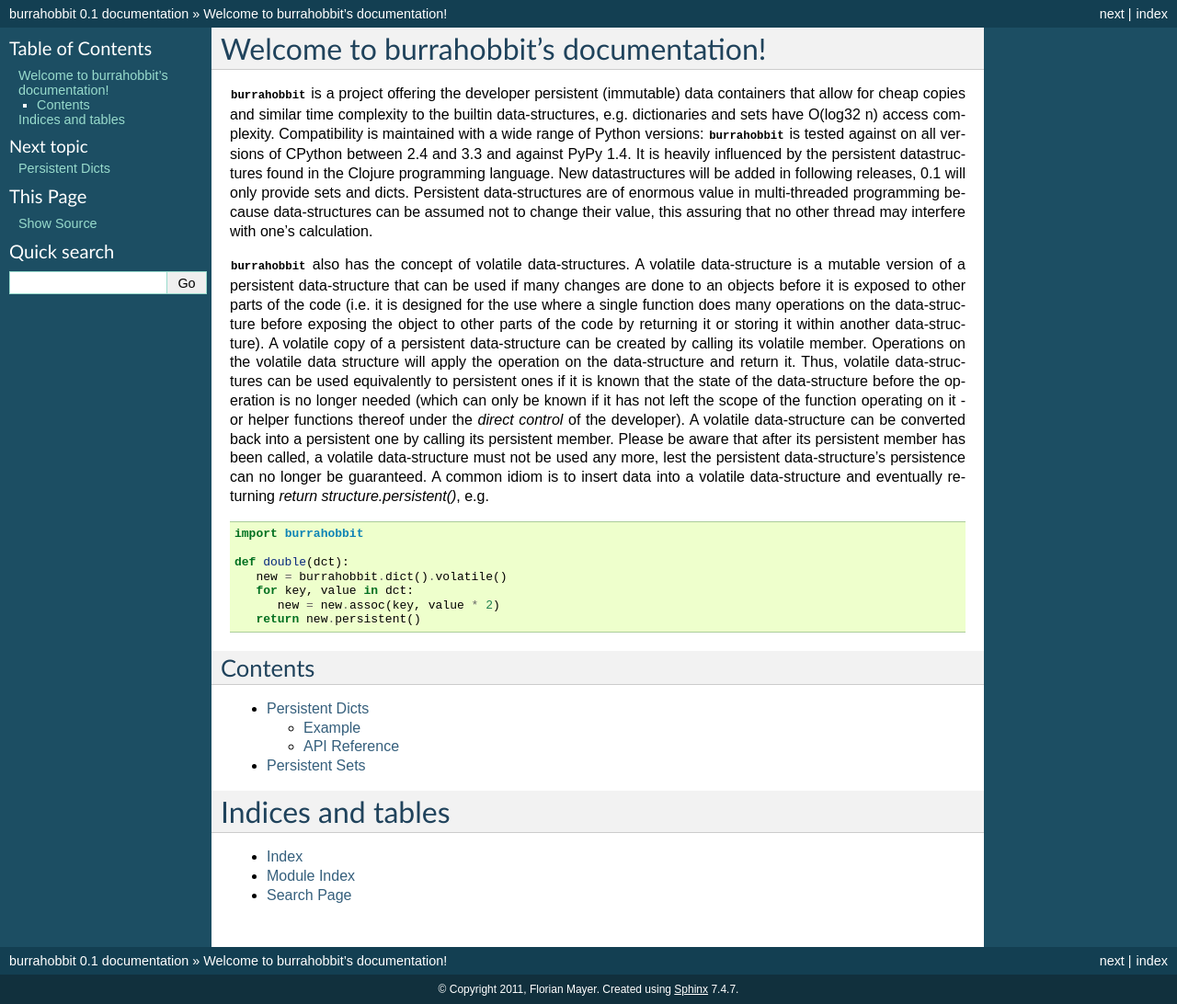
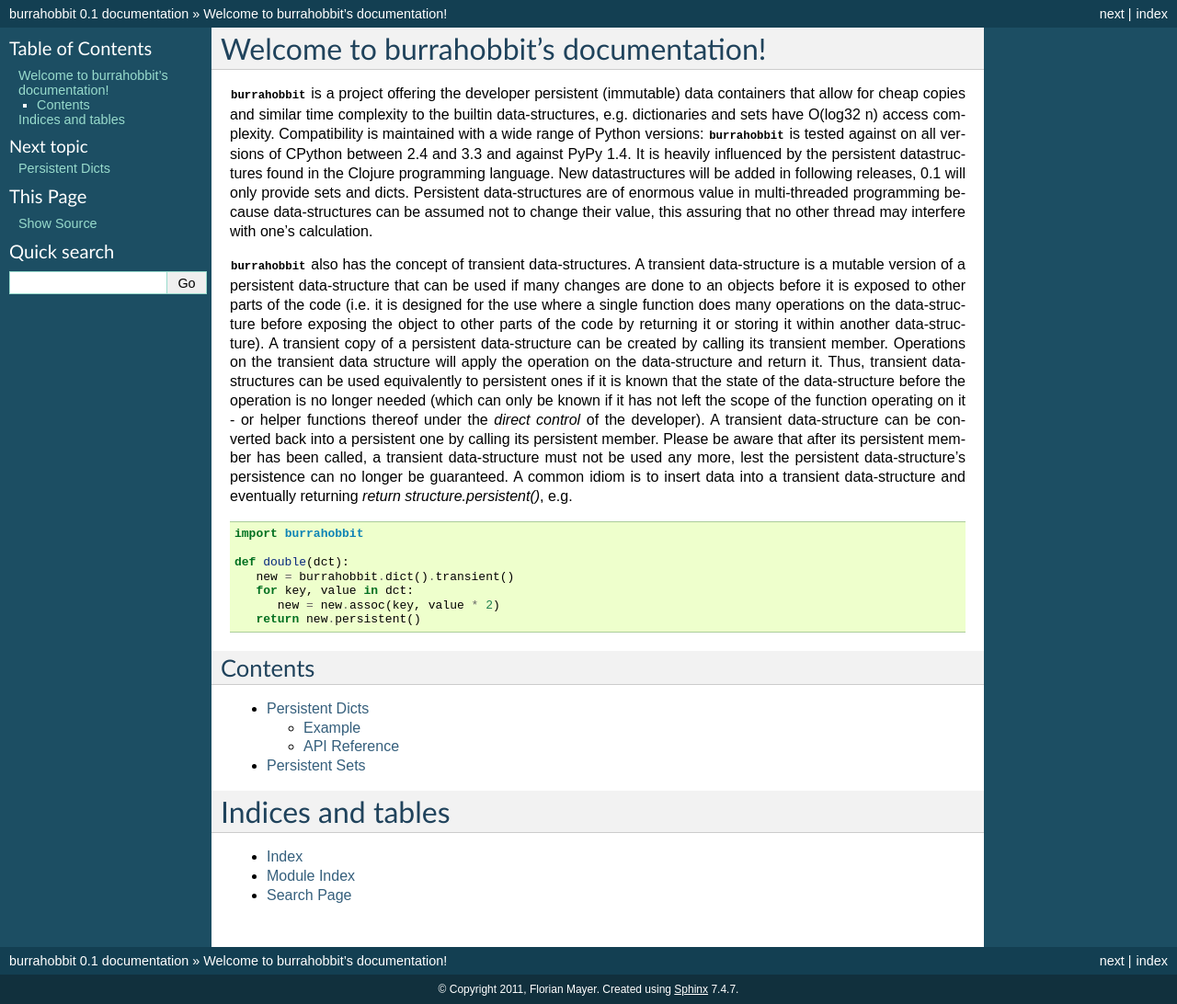
Before and after one commit to fmayer/burrahobbit, a Sphinx documentation site: the page built from doc/source/index.rst, in a window 1280 px wide. Shown: the whole page at 92% size. Built offline with Sphinx 7.4.7, drawn with Linux system fonts in a browser that asks for light colours.

Commit message:
Stick to Clojure's naming convention.

```diff
--- a/doc/source/dict.rst
+++ b/doc/source/dict.rst
@@ -71,7 +71,7 @@
     :members:
     :exclude-members: from_dict
 
-.. autoclass:: burrahobbit.treedict.VolatileTreeMap
+.. autoclass:: burrahobbit.treedict.TransientTreeMap
     :members: persistent
 
     All methods of PersistentTreeMap available, with the addition of
--- a/doc/source/index.rst
+++ b/doc/source/index.rst
@@ -18,31 +18,31 @@
 because data-structures can be assumed not to change their value, this
 assuring that no other thread may interfere with one's calculation.
 
-:mod:`burrahobbit` also has the concept of volatile data-structures. A
-volatile data-structure is a mutable version of a persistent data-structure
+:mod:`burrahobbit` also has the concept of transient data-structures. A
+transient data-structure is a mutable version of a persistent data-structure
 that can be used if many changes are done to an objects before it is exposed
 to other parts of the code (i.e. it is designed for the use where a single
 function does many operations on the data-structure before exposing the
 object to other parts of the code by returning it or storing it within another
-data-structure). A volatile copy of a persistent data-structure can be
-created by calling its volatile member. Operations on the volatile data
+data-structure). A transient copy of a persistent data-structure can be
+created by calling its transient member. Operations on the transient data
 structure will apply the operation on the data-structure and return it. Thus,
-volatile data-structures can be used equivalently to persistent ones if it is
+transient data-structures can be used equivalently to persistent ones if it is
 known that the state of the data-structure before the operation is no longer
 needed (which can only be known if it has not left the scope of the function
 operating on it - or helper functions thereof under the *direct control* of
-the developer). A volatile data-structure can be converted back into a
+the developer). A transient data-structure can be converted back into a
 persistent one by calling its persistent member. Please be aware that after
-its persistent member has been called, a volatile data-structure must not be
+its persistent member has been called, a transient data-structure must not be
 used any more, lest the persistent data-structure's persistence can no longer
-be guaranteed. A common idiom is to insert data into a volatile data-structure
+be guaranteed. A common idiom is to insert data into a transient data-structure
 and eventually returning `return structure.persistent()`, e.g.
 ::
 
    import burrahobbit
 
    def double(dct):
-      new = burrahobbit.dict().volatile()
+      new = burrahobbit.dict().transient()
       for key, value in dct:
          new = new.assoc(key, value * 2)
       return new.persistent()
--- a/doc/source/set.rst
+++ b/doc/source/set.rst
@@ -21,7 +21,7 @@
     :members:
     :exclude-members: from_set
 
-.. autoclass:: burrahobbit.treeset.VolatileTreeSet
+.. autoclass:: burrahobbit.treeset.TransientTreeSet
     :members: persistent
 
     All methods of PersistentTreeSet available, with the addition of
```
Also changed, not shown: 4 other files.
